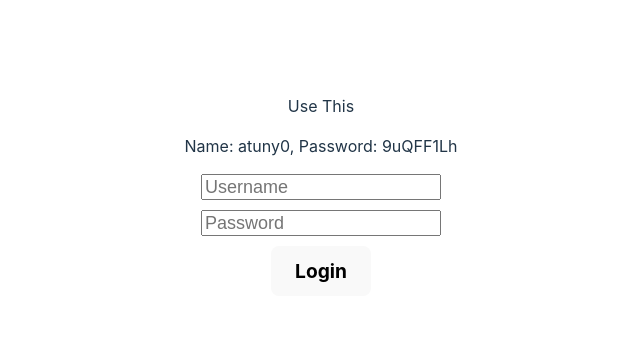
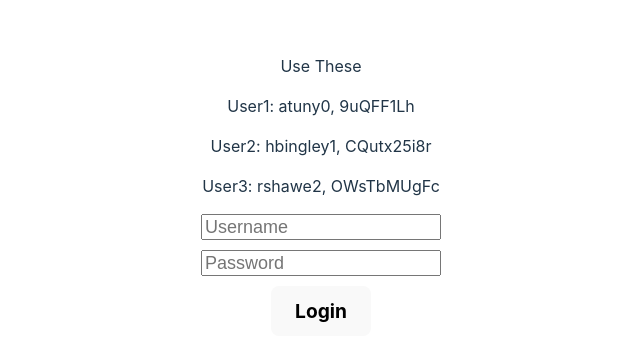
Before and after one commit to tan-dong-yu-0/auronex-intern-assessment, a Vue app in the folder Q2/client/: page / in a window 1280 px wide. Shown: the part 213-574 px from the top of the page, without its empty margins (319-959 px from the left). Built offline with nearby package versions, Linux system fonts and the light colour scheme.

Commit message:
added mistake i had made earlier

```diff
--- a/Q2/client/src/views/Login.vue
+++ b/Q2/client/src/views/Login.vue
@@ -1,6 +1,10 @@
 <script setup>
 import { ref } from 'vue';
 import { useRouter } from 'vue-router';
+
+// did a mistake of not adding /auth/RESOURCES in the fetch url,
+// fetching /RESOURCES without /auth/ will just fetch you data
+// that is not authenticated
 
 const username = ref('');
 const password = ref('');
@@ -24,9 +28,10 @@ async function handleLogin() {
 
 	if (res.ok) {
 		authToken = data.token;
+		const userId = data.id;
 		// set to session storage so i could access it from the other page
 		sessionStorage.setItem('authToken', authToken);
-		await router.push('/home');
+		await router.push(`/home/${userId}`);
 		console.log("User: ", data)
 	} else {
 		console.log(data)
@@ -35,8 +40,10 @@ async function handleLogin() {
 </script>
 
 <template>
-	<p>Use This</p>
-	<p>Name: atuny0, Password: 9uQFF1Lh</p>
+	<p>Use These</p>
+	<p>User1: atuny0, 9uQFF1Lh</p>
+	<p>User2: hbingley1, CQutx25i8r</p>
+	<p>User3: rshawe2, OWsTbMUgFc</p>
 	<form @submit.prevent="handleLogin">
 		<input type="text" v-model="username" placeholder="Username" />
 		<br>
```
